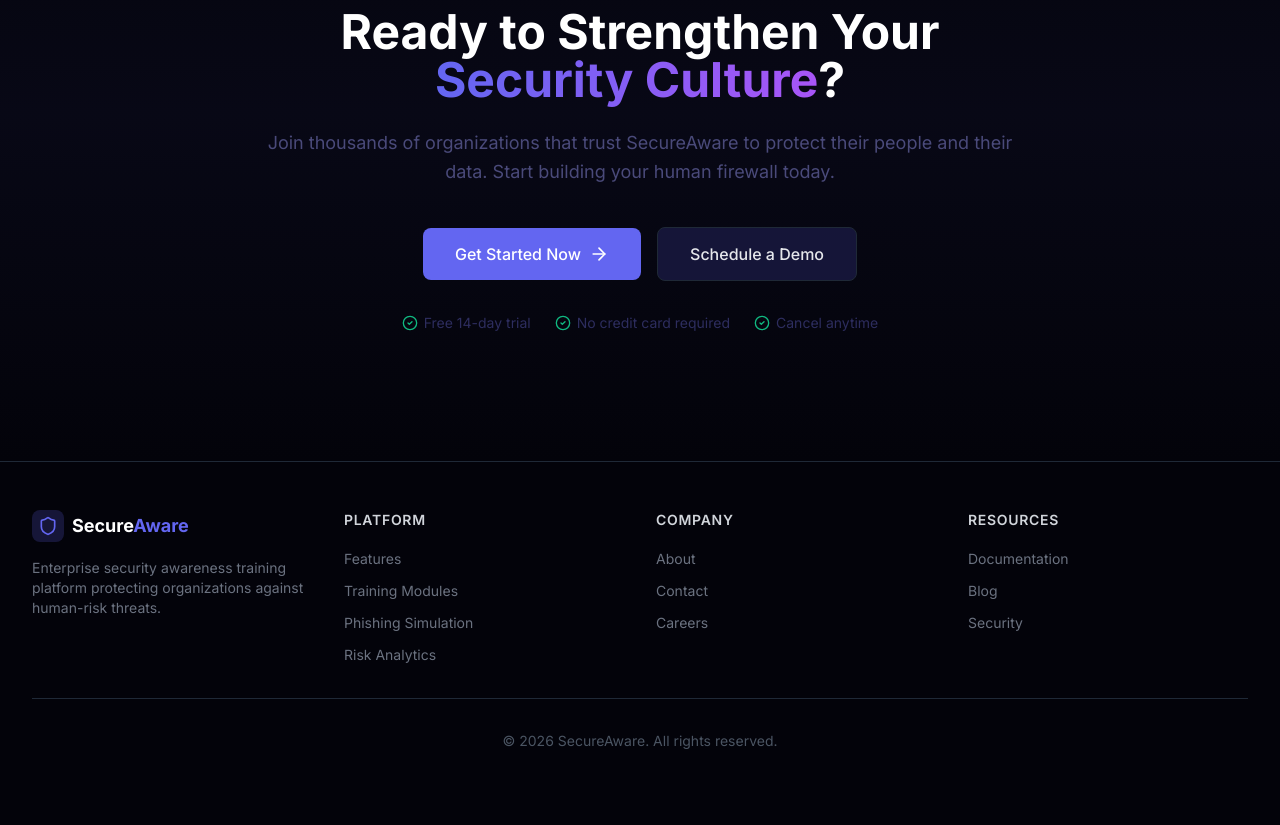
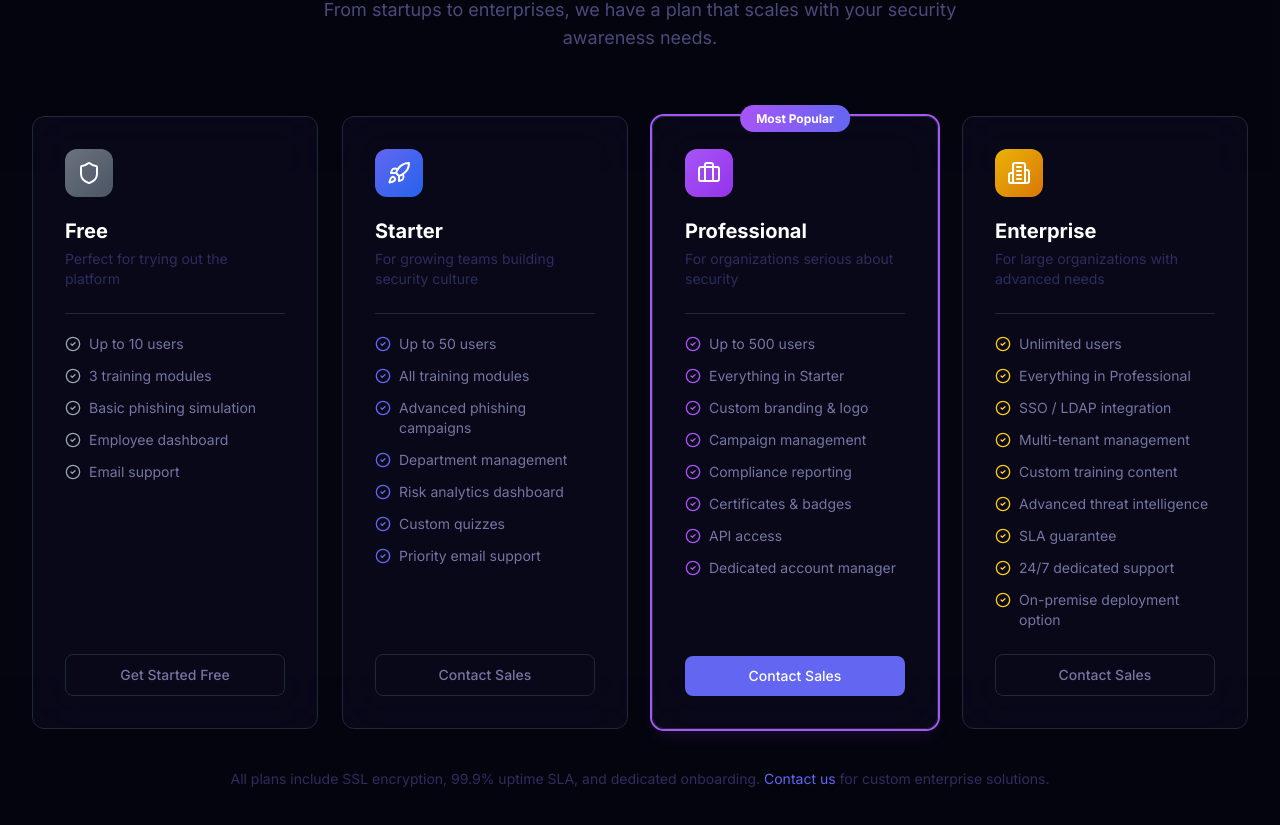
Before and after one commit to mederbelsofiane/secureaware, a Next.js app: page / in a window 1280 px wide. Shown: the part 3895-4720 px from the top of the page. Before the commit the page ends 4694 px from the top, so only its background shows below. Built offline with nearby package versions, Linux system fonts and the light colour scheme; no server answers; the database is empty.

Commit message:
✨ Add plans section to homepage (no pricing)

```diff
--- a/src/app/(public)/page.tsx
+++ b/src/app/(public)/page.tsx
@@ -19,6 +19,10 @@ import {
   Eye,
   MonitorCheck,
   Quote,
+  Crown,
+  Briefcase,
+  Building2,
+  Rocket,
 } from 'lucide-react';
 
 const fadeInUp = {
@@ -138,6 +142,83 @@ const testimonials = [
       'We evaluated five platforms before choosing SecureAware. The risk analytics and compliance reporting alone saved our security team 20+ hours per month on audit preparation.',
     name: 'Dr. Emily Watts',
     role: 'VP of Information Security, HealthBridge Systems',
+  },
+];
+
+
+const plans = [
+  {
+    name: 'Free',
+    description: 'Perfect for trying out the platform',
+    icon: Shield,
+    color: 'from-gray-500 to-gray-600',
+    checkColor: 'text-gray-400',
+    popular: false,
+    features: [
+      'Up to 10 users',
+      '3 training modules',
+      'Basic phishing simulation',
+      'Employee dashboard',
+      'Email support',
+    ],
+    cta: { text: 'Get Started Free', href: '/register' },
+  },
+  {
+    name: 'Starter',
+    description: 'For growing teams building security culture',
+    icon: Rocket,
+    color: 'from-accent-blue to-blue-600',
+    checkColor: 'text-accent-blue',
+    popular: false,
+    features: [
+      'Up to 50 users',
+      'All training modules',
+      'Advanced phishing campaigns',
+      'Department management',
+      'Risk analytics dashboard',
+      'Custom quizzes',
+      'Priority email support',
+    ],
+    cta: { text: 'Contact Sales', href: '/contact' },
+  },
+  {
+    name: 'Professional',
+    description: 'For organizations serious about security',
+    icon: Briefcase,
+    color: 'from-accent-purple to-purple-600',
+    checkColor: 'text-accent-purple',
+    popular: true,
+    features: [
+      'Up to 500 users',
+      'Everything in Starter',
+      'Custom branding & logo',
+      'Campaign management',
+      'Compliance reporting',
+      'Certificates & badges',
+      'API access',
+      'Dedicated account manager',
+    ],
+    cta: { text: 'Contact Sales', href: '/contact' },
+  },
+  {
+    name: 'Enterprise',
+    description: 'For large organizations with advanced needs',
+    icon: Building2,
+    color: 'from-yellow-500 to-amber-600',
+    checkColor: 'text-yellow-400',
+    popular: false,
+    features: [
+      'Unlimited users',
+      'Everything in Professional',
+      'SSO / LDAP integration',
+      'Multi-tenant management',
+      'Custom training content',
+      'Advanced threat intelligence',
+      'SLA guarantee',
+      '24/7 dedicated support',
+      'On-premise deployment option',
+    ],
+    cta: { text: 'Contact Sales', href: '/contact' },
   },
 ];
 
@@ -397,6 +478,95 @@ export default function HomePage() {
         </div>
       </section>
 
+      {/* ============ PLANS SECTION ============ */}
+      <section className="py-24 relative">
+        <div className="absolute inset-0 bg-dark-900/50" />
+        <div className="page-container relative z-10">
+          <motion.div
+            initial="hidden"
+            whileInView="visible"
+            viewport={{ once: true, margin: '-80px' }}
+            variants={staggerContainer}
+            className="text-center mb-16"
+          >
+            <motion.span variants={fadeInUp} custom={0} className="text-accent-cyan text-sm font-semibold uppercase tracking-wider">
+              Plans for Every Organization
+            </motion.span>
+            <motion.h2 variants={fadeInUp} custom={1} className="text-4xl sm:text-5xl font-bold text-white mt-3 mb-4">
+              Choose the Right <span className="gradient-text">Plan</span> for Your Team
+            </motion.h2>
+            <motion.p variants={fadeInUp} custom={2} className="text-dark-400 text-lg max-w-2xl mx-auto">
+              From startups to enterprises, we have a plan that scales with your security awareness needs.
+            </motion.p>
+          </motion.div>
+
+          <motion.div
+            initial="hidden"
+            whileInView="visible"
+            viewport={{ once: true, margin: '-50px' }}
+            variants={staggerContainer}
+            className="grid md:grid-cols-2 lg:grid-cols-4 gap-6"
+          >
+            {plans.map((plan, i) => (
+              <motion.div
+                key={plan.name}
+                variants={scaleIn}
+                custom={i}
+                className={`relative glass-card p-8 flex flex-col ${
+                  plan.popular
+                    ? 'ring-2 ring-accent-purple shadow-lg shadow-accent-purple/10'
+                    : ''
+                }`}
+              >
+                {plan.popular && (
+                  <div className="absolute -top-3 left-1/2 -translate-x-1/2">
+                    <span className="bg-gradient-to-r from-accent-purple to-accent-blue text-white text-xs font-bold px-4 py-1.5 rounded-full">
+                      Most Popular
+                    </span>
+                  </div>
+                )}
+                <div className={`w-12 h-12 rounded-xl bg-gradient-to-br ${plan.color} flex items-center justify-center mb-5`}>
+                  <plan.icon className="w-6 h-6 text-white" />
+                </div>
+                <h3 className="text-xl font-bold text-white mb-1">{plan.name}</h3>
+                <p className="text-dark-500 text-sm mb-6">{plan.description}</p>
+                <div className="border-t border-gray-700/50 pt-5 mb-6 flex-1">
+                  <ul className="space-y-3">
+                    {plan.features.map((feature) => (
+                      <li key={feature} className="flex items-start gap-2 text-sm">
+                        <CheckCircle2 className={`w-4 h-4 mt-0.5 flex-shrink-0 ${plan.checkColor}`} />
+                        <span className="text-dark-300">{feature}</span>
+                      </li>
+                    ))}
+                  </ul>
+                </div>
+                <Link
+                  href={plan.cta.href}
+                  className={`w-full py-2.5 px-4 rounded-lg text-center text-sm font-medium transition-all duration-200 ${
+                    plan.popular
+                      ? 'btn-primary'
+                      : 'border border-gray-700 text-dark-300 hover:bg-dark-800 hover:text-white'
+                  }`}
+                >
+                  {plan.cta.text}
+                </Link>
+              </motion.div>
+            ))}
+          </motion.div>
+
+          <motion.p
+            initial={{ opacity: 0 }}
+            whileInView={{ opacity: 1 }}
+            viewport={{ once: true }}
+            transition={{ delay: 0.5 }}
+            className="text-center mt-10 text-dark-500 text-sm"
+          >
+            All plans include SSL encryption, 99.9% uptime SLA, and dedicated onboarding.{' '}
+            <Link href="/contact" className="text-accent-blue hover:underline">Contact us</Link> for custom enterprise solutions.
+          </motion.p>
+        </div>
+      </section>
+
       {/* ============ FINAL CTA ============ */}
       <section className="py-24 relative">
         <div className="absolute inset-0 bg-gradient-to-b from-dark-950 via-accent-blue/5 to-dark-950" />
```
